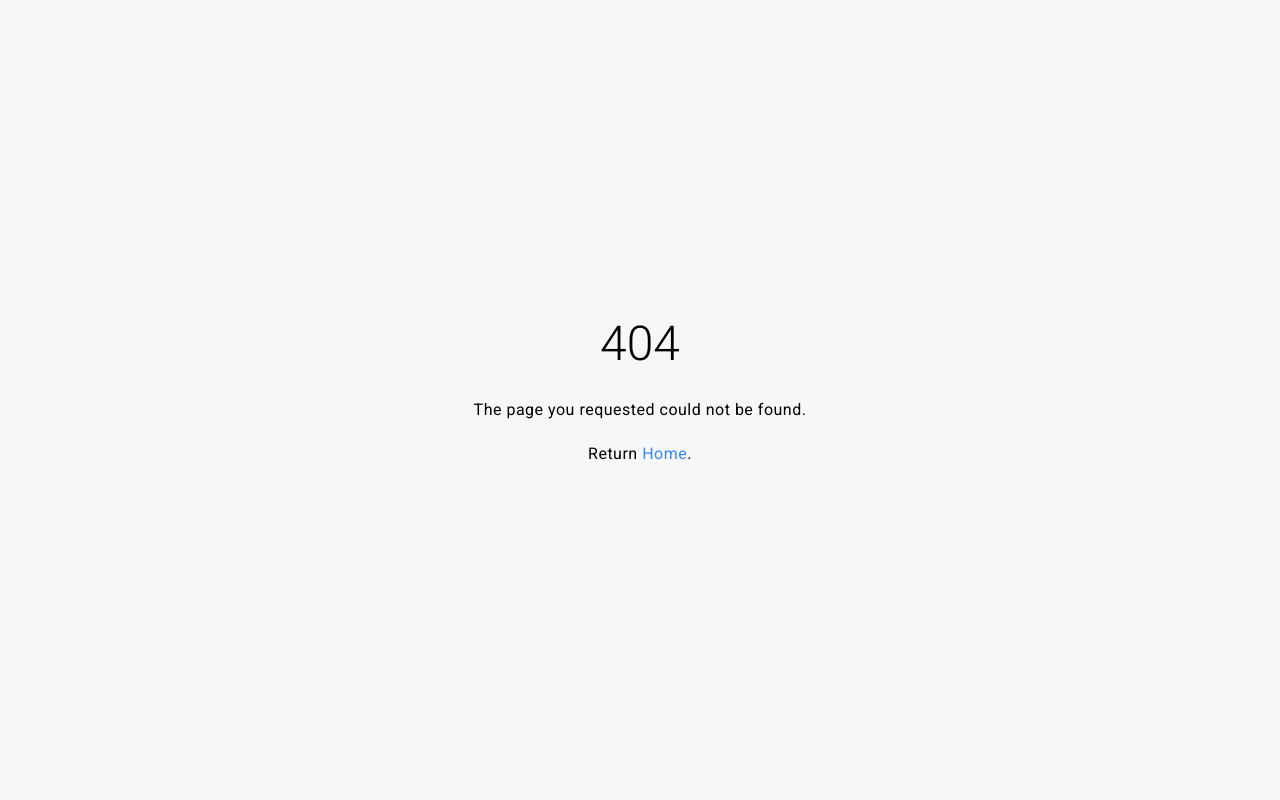
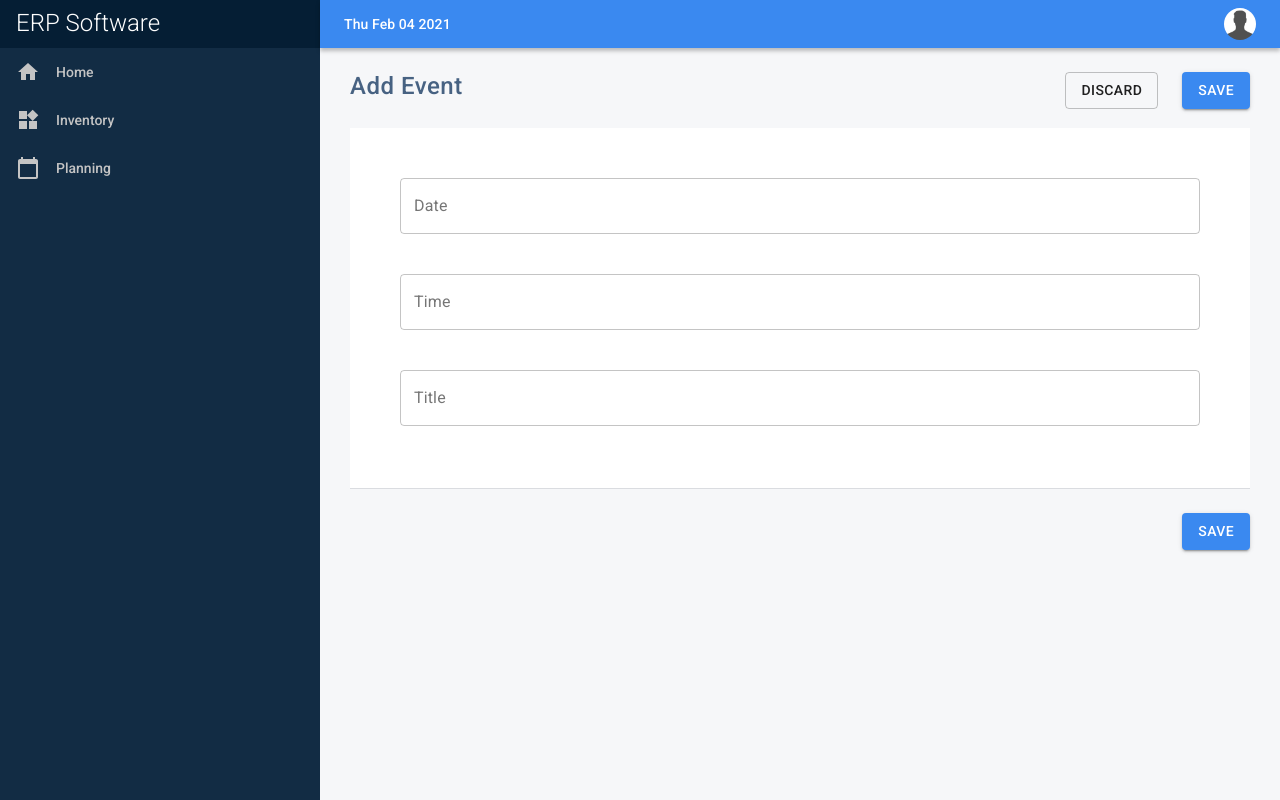
Before and after one commit to Talos10/SOEN390-team-9, a React (Create React App) app in the folder frontend/: page /planning/add-event in a window 1280 px wide. Before the commit this address had no page. Built offline with nearby package versions, Linux system fonts and the light colour scheme; sample sign-in values are in the browser's storage.

Commit message:
Added pages to add an event and a goal
- The user can click the add event button and then fill a form to add an event to the events table.

- The user can click the add goal button and then fill a form to add a goal to the goals table.

```diff
--- a/frontend/src/pages/planning/Planning.scss
+++ b/frontend/src/pages/planning/Planning.scss
@@ -5,7 +5,7 @@
     }
     .planning_top_buttons {
         justify-content: space-between;
-        margin-left: 100;;
+        margin-left: 100;
       }
 
     .table_title {
--- a/frontend/src/pages/planning/Planning.tsx
+++ b/frontend/src/pages/planning/Planning.tsx
@@ -30,11 +30,14 @@ export default function Planning() {
             <div className="Planning">
                 <div className="planning_top">
                     <h1 className="title table_title">Events</h1>
-                </div>
-                <div className="planning_top_buttons">
-                    {/* <Button color="primary" variant="contained" component={Link} to="/inventory/add-item">
-                        Add Item
-                    </Button> */}
+                    <div className="planning_top_buttons">
+                    <Button color="primary" variant="contained" component={Link} to="/planning/add-event">
+                        Add Event
+                    </Button>
+                    <Button color="primary" variant="contained" component={Link} to="/planning/add-goal">
+                        Add Goal
+                    </Button>
+                    </div>
                 </div>
                 <Card className="table_title">
                     <table>
--- /dev/null
+++ b/frontend/src/pages/planning/add-event/AddEvent.tsx
@@ -0,0 +1,46 @@
+import { Container } from "../../../components";
+import { Button } from '@material-ui/core';
+import { Link } from 'react-router-dom';
+import FormControl from '@material-ui/core/FormControl';
+import InputLabel from '@material-ui/core/InputLabel';
+import OutlinedInput from '@material-ui/core/OutlinedInput';
+
+//********* TODO: REFACTOR INLINE CSS *************
+export default function AddEvent() {
+    return (
+        <Container>
+            <form className="AddItem">
+                <div className="top">
+                    <h1 className="title">Add Event</h1>
+                    <div className="top__buttons">
+                        <Button variant="outlined" component={Link} to="/planning">
+                            Discard
+                        </Button>
+                        <Button type="submit" color="primary" variant="contained">
+                            Save
+                        </Button>
+                    </div>
+                </div>
+                <div style={{backgroundColor: "white", width: "840px", height: "300px", padding: "30px"}}>
+                    <FormControl variant="outlined" style={{width: "800px", margin: "20px"}}>
+                        <InputLabel htmlFor="component-outlined">Date</InputLabel>
+                            <OutlinedInput id="component-outlined" label="Date" />
+                    </FormControl>
+                    <FormControl variant="outlined" style={{width: "800px", margin: "20px"}}>
+                        <InputLabel htmlFor="component-outlined">Time</InputLabel>
+                            <OutlinedInput id="component-outlined" label="Time" />
+                    </FormControl>
+                    <FormControl variant="outlined" style={{width: "800px", margin: "20px"}}>
+                        <InputLabel htmlFor="component-outlined">Title</InputLabel>
+                            <OutlinedInput id="component-outlined" label="Title" />
+                    </FormControl>
+                </div>
+                <div className="bottom">
+                    <Button type="submit" color="primary" variant="contained">
+                        Save
+                    </Button>
+                </div>
+            </form>
+        </Container>
+    );
+}
--- /dev/null
+++ b/frontend/src/pages/planning/add-goal/AddGoal.tsx
@@ -0,0 +1,42 @@
+import { Container } from "../../../components";
+import { Button } from '@material-ui/core';
+import { Link } from 'react-router-dom';
+import FormControl from '@material-ui/core/FormControl';
+import InputLabel from '@material-ui/core/InputLabel';
+import OutlinedInput from '@material-ui/core/OutlinedInput';
+
+//************ TODO: REFACTOR INLINE CSS **************
+export default function AddGoal() {
+    return (
+        <Container>
+            <form className="AddItem">
+                <div className="top">
+                    <h1 className="title">Add Goal</h1>
+                    <div className="top__buttons">
+                        <Button variant="outlined" component={Link} to="/planning">
+                            Discard
+                        </Button>
+                        <Button type="submit" color="primary" variant="contained">
+                            Save
+                        </Button>
+                    </div>
+                </div>
+                <div style={{backgroundColor: "white", width: "840px", height: "200px", padding: "30px"}}>
+                    <FormControl variant="outlined" style={{width: "800px", margin: "20px"}}>
+                        <InputLabel htmlFor="component-outlined">Target Date</InputLabel>
+                        <OutlinedInput id="component-outlined" label="Date" />
+                    </FormControl>
+                    <FormControl variant="outlined" style={{width: "800px", margin: "20px"}}>
+                        <InputLabel htmlFor="component-outlined">Title</InputLabel>
+                        <OutlinedInput id="component-outlined" label="Title" />
+                    </FormControl>
+                </div>
+                <div className="bottom">
+                    <Button type="submit" color="primary" variant="contained">
+                        Save
+                    </Button>
+                </div>
+            </form>
+        </Container>
+    );
+}
--- a/frontend/src/router/Router.tsx
+++ b/frontend/src/router/Router.tsx
@@ -1,6 +1,8 @@
 import { useEffect, useState } from 'react';
 import { Route, Switch, useLocation } from 'react-router-dom';
 import { Login, Home, NotFound, Inventory, AddItem } from '../pages';
+import AddEvent from '../pages/planning/add-event/AddEvent';
+import AddGoal from '../pages/planning/add-goal/AddGoal';
 import Planning from '../pages/planning/Planning';
 import Guard from './Guard';
 
@@ -25,6 +27,8 @@ export default function Router() {
       <Guard path="/inventory" component={Inventory} allowIf={loggedIn} exact />
       <Guard path="/inventory/add-item" component={AddItem} allowIf={loggedIn} exact />
       <Guard path="/planning" component={Planning} allowIf={loggedIn} exact />
+      <Guard path="/planning/add-event" component={AddEvent} allowIf={loggedIn} exact />
+      <Guard path="/planning/add-goal" component={AddGoal} allowIf={loggedIn} exact />
       <Route component={NotFound} />
     </Switch >
   )
```
